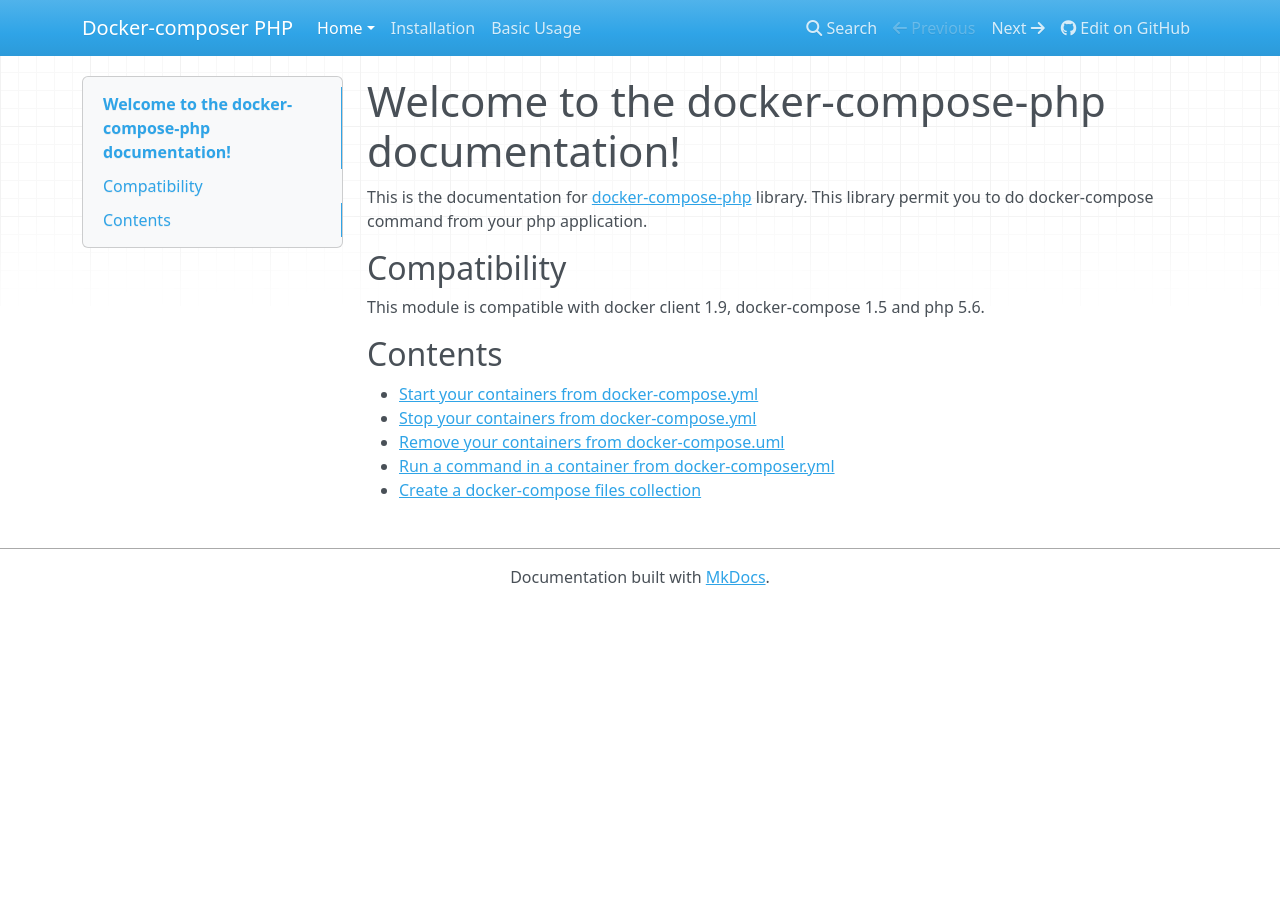
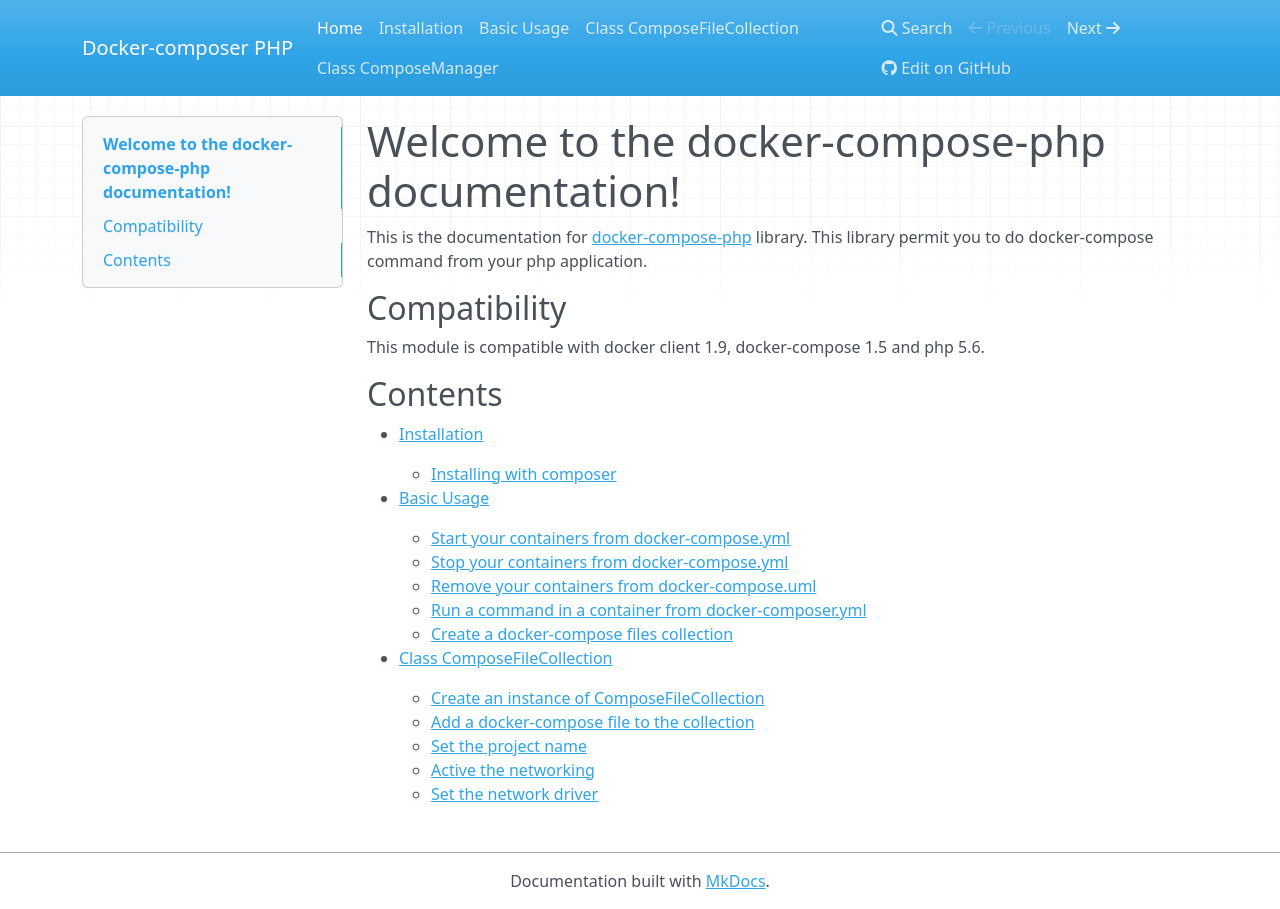
Before and after one commit to omauger/docker-compose-php, an MkDocs documentation site: the page built from docs/index.md, in a window 1280 px wide. Built offline with MkDocs 1.6.1, drawn with Linux system fonts in a browser that asks for light colours; nearby versions of some CDN libraries; old or Windows-style settings are respelled for this version of MkDocs.

Commit message:
Update the documentation

```diff
--- a/docs/index.md
+++ b/docs/index.md
@@ -9,8 +9,19 @@ This module is compatible with docker client 1.9, docker-compose 1.5 and php 5.6
 
 ## Contents
 
-* [Start your containers from docker-compose.yml](/basic#start-containers)
-* [Stop your containers from docker-compose.yml](/basic#stop-containers)
-* [Remove your containers from docker-compose.uml](/basic#remove-containers)
-* [Run a command in a container from docker-composer.yml](/basic#run-command-in-container)
-* [Create a docker-compose files collection](/docker-compose files#create-composefiles-collection)
+* [Installation](/installation)
+    * [Installing with composer](/installation#installing-with-composer)
+
+* [Basic Usage](/basic)
+    * [Start your containers from docker-compose.yml](/basic#start-containers)
+    * [Stop your containers from docker-compose.yml](/basic#stop-containers)
+    * [Remove your containers from docker-compose.uml](/basic#remove-containers)
+    * [Run a command in a container from docker-composer.yml](/basic#run-command-in-container)
+    * [Create a docker-compose files collection](/docker-compose files#create-composefiles-collection)
+
+* [Class ComposeFileCollection](/class-composefilecollection)
+    * [Create an instance of ComposeFileCollection](/class-composefilecollection#construc)
+    * [Add a docker-compose file to the collection](/class-composefilecollection#add())
+    * [Set the project name](/class-composefilecollection#setprojectname)
+    * [Active the networking](/class-composefilecollection#setisnetworking())
+    * [Set the network driver](/class-composefilecollection#setnetworkdriver())
--- a/mkdocs.yml
+++ b/mkdocs.yml
@@ -4,6 +4,8 @@ site_description: A Docker-compose SDK in PHP
 repo_url: https://github.com/omauger/docker-compose-php
 
 pages:
-  - [index.md, Home, index]
+  - [index.md, Home]
   - [installation.md, Installation]
   - [basic.md, Basic Usage]
+  - [composefilecollection.md, Class ComposeFileCollection]
+  - [composemanager.md, Class ComposeManager]
```
Also changed, not shown: docs/basic.md (+1 -1 lines), docs/composefilecollection.md (added, +73 -0 lines), docs/composemanager.md (added, +21 -0 lines), docs/installation.md (+0 -4 lines).
